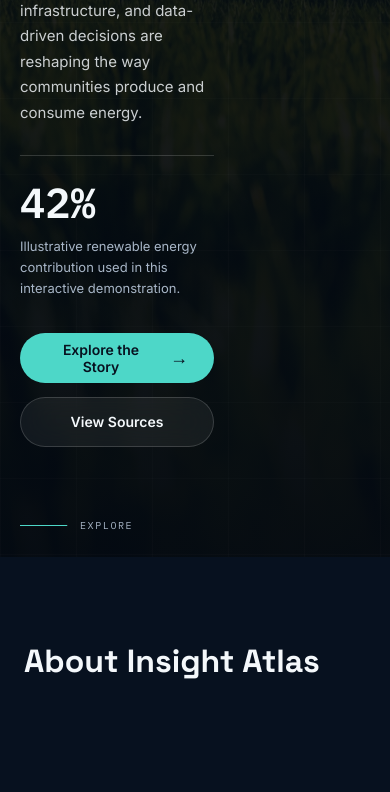
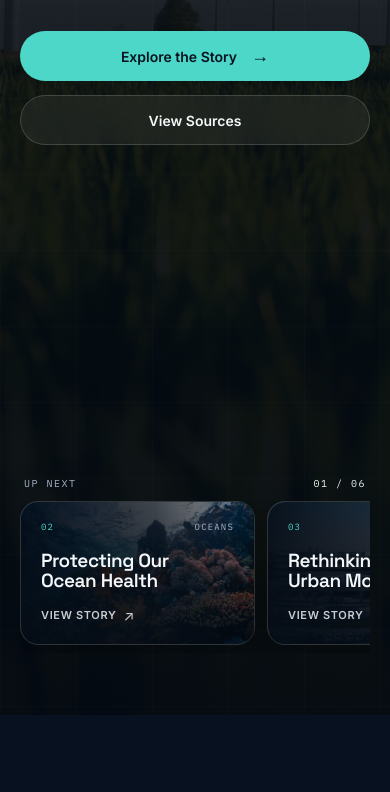
Before and after one commit to IsharaParanagamaGedara/insight-atlas, a website built with Vite: page index.html in a window 390 px wide. Shown: the part 586-1378 px from the top of the page. Built offline with nearby package versions, Linux system fonts and the light colour scheme.

Commit message:
feat: build upcoming story queue
Generate the next three stories dynamically and add responsive queue-card styling.

```diff
--- a/src/styles/_cards.scss
+++ b/src/styles/_cards.scss
@@ -0,0 +1,219 @@
+@use "variables" as *;
+
+.story-queue {
+  position: absolute;
+  z-index: 10;
+  top: 50%;
+  right: 64px;
+  width: 330px;
+  transform: translateY(-50%);
+}
+
+.story-queue__header {
+  margin-bottom: 14px;
+  padding: 0 4px;
+  display: flex;
+  align-items: center;
+  justify-content: space-between;
+  color: $color-muted;
+  font-family: $font-mono;
+  font-size: 10px;
+  letter-spacing: 0.15em;
+  text-transform: uppercase;
+}
+
+.story-queue__count {
+  color: $color-text;
+}
+
+.story-queue__list {
+  display: grid;
+  gap: 14px;
+}
+
+.queue-card {
+  position: relative;
+  min-height: 150px;
+  border: 1px solid $color-border;
+  border-radius: $radius-medium;
+  overflow: hidden;
+  box-shadow: $shadow-soft;
+  isolation: isolate;
+  transition:
+    transform $transition-medium,
+    border-color $transition-medium,
+    box-shadow $transition-medium;
+
+  &:hover {
+    border-color: $color-border-strong;
+    box-shadow: $shadow-strong;
+    transform: translateX(-8px);
+  }
+}
+
+.queue-card__image,
+.queue-card__overlay {
+  position: absolute;
+  inset: 0;
+}
+
+.queue-card__image {
+  z-index: -2;
+  background-position: center;
+  background-size: cover;
+  transition: transform $transition-slow;
+}
+
+.queue-card:hover .queue-card__image {
+  transform: scale(1.08);
+}
+
+.queue-card__overlay {
+  z-index: -1;
+  background:
+    linear-gradient(
+      90deg,
+      rgba(4, 12, 22, 0.96) 0%,
+      rgba(4, 12, 22, 0.76) 58%,
+      rgba(4, 12, 22, 0.34) 100%
+    ),
+    linear-gradient(
+      0deg,
+      rgba(4, 12, 22, 0.7),
+      transparent
+    );
+}
+
+.queue-card__content {
+  min-height: 150px;
+  padding: 18px 20px;
+  display: flex;
+  flex-direction: column;
+  justify-content: space-between;
+}
+
+.queue-card__meta {
+  display: flex;
+  align-items: center;
+  justify-content: space-between;
+  color: $color-muted;
+  font-family: $font-mono;
+  font-size: 9px;
+  letter-spacing: 0.13em;
+  text-transform: uppercase;
+
+  span:first-child {
+    color: var(--active-accent);
+  }
+}
+
+.queue-card__title {
+  max-width: 230px;
+  margin: 18px 0 14px;
+  font-family: $font-heading;
+  font-size: 21px;
+  font-weight: 600;
+  line-height: 1.05;
+  letter-spacing: -0.025em;
+
+  span {
+    display: block;
+  }
+}
+
+.queue-card__action {
+  display: inline-flex;
+  align-items: center;
+  gap: 7px;
+  color: $color-text-soft;
+  font-size: 11px;
+  font-weight: 600;
+  letter-spacing: 0.06em;
+  text-transform: uppercase;
+
+  span {
+    font-size: 14px;
+    transition: transform $transition-fast;
+  }
+}
+
+.queue-card:hover .queue-card__action span {
+  transform: translate(3px, -3px);
+}
+
+@media (max-width: $breakpoint-desktop) {
+  .story-queue {
+    right: 36px;
+    width: 290px;
+  }
+
+  .queue-card {
+    min-height: 138px;
+  }
+
+  .queue-card__content {
+    min-height: 138px;
+  }
+
+  .queue-card__title {
+    font-size: 19px;
+  }
+}
+
+@media (max-width: $breakpoint-tablet) {
+  .story-queue {
+    position: absolute;
+    top: auto;
+    right: 28px;
+    bottom: 84px;
+    left: 28px;
+    width: auto;
+    transform: none;
+  }
+
+  .story-queue__list {
+    display: flex;
+    gap: 12px;
+    overflow-x: auto;
+    padding-bottom: 8px;
+    scroll-snap-type: x mandatory;
+    scrollbar-width: none;
+  }
+
+  .story-queue__list::-webkit-scrollbar {
+    display: none;
+  }
+
+  .queue-card {
+    flex: 0 0 260px;
+    scroll-snap-align: start;
+  }
+
+  .hero__content {
+    padding-bottom: 600px;
+  }
+
+  .hero__scroll-hint {
+    display: none;
+  }
+}
+
+@media (max-width: $breakpoint-mobile) {
+  .story-queue {
+    right: 20px;
+    bottom: 62px;
+    left: 20px;
+  }
+
+  .queue-card {
+    flex-basis: 235px;
+  }
+
+  .hero__content {
+    padding-bottom: 570px;
+  }
+
+  .story-queue__header {
+    margin-bottom: 10px;
+  }
+}
--- a/src/styles/main.scss
+++ b/src/styles/main.scss
@@ -2,3 +2,4 @@
 @use "base";
 @use "header";
 @use "hero";
+@use "cards";
```
